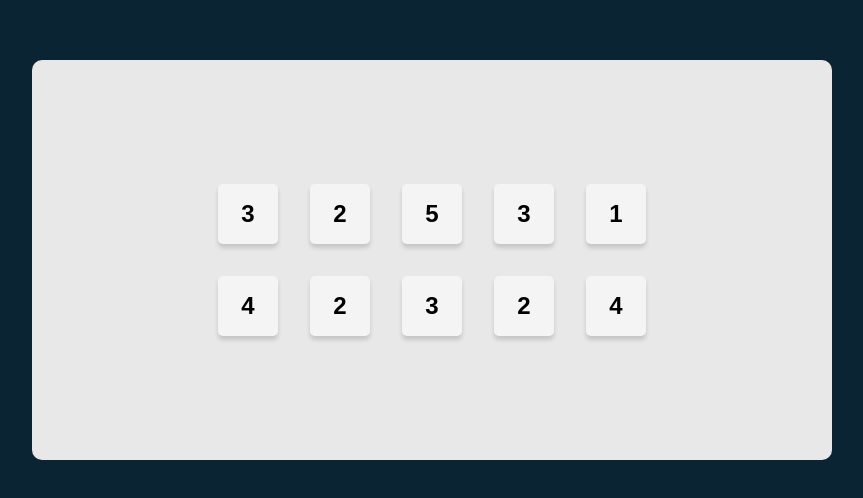
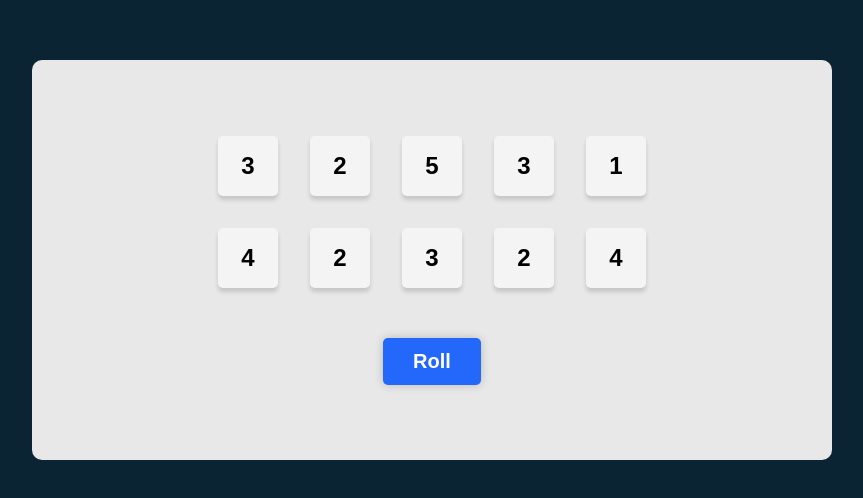
Before and after one commit to dannychung30/tenzies, a React (Vite) app: page / in a window 1280 px wide. Shown: the part 140-638 px from the top of the page, without its empty margins (208-1071 px from the left). Built offline with nearby package versions, Linux system fonts and the light colour scheme.

Commit message:
added roll dice btn and made it change the dice numbers

```diff
--- a/src/Components/App.jsx
+++ b/src/Components/App.jsx
@@ -14,6 +14,12 @@ export default function App() {
         return newDice
     }
 
+    function handleRollDice() {
+        setDice( () => {
+            return generateAllNewDice();
+        });
+    }
+
     const randomDice = dice.map( number => {
         return <Die value={number} />
     })
@@ -24,6 +30,8 @@ export default function App() {
                 <div className="dice">
                     {randomDice}
                 </div>
+
+                <button className="roll-dice" onClick={handleRollDice}>Roll</button>
             </div>
         </main>
     )
```
